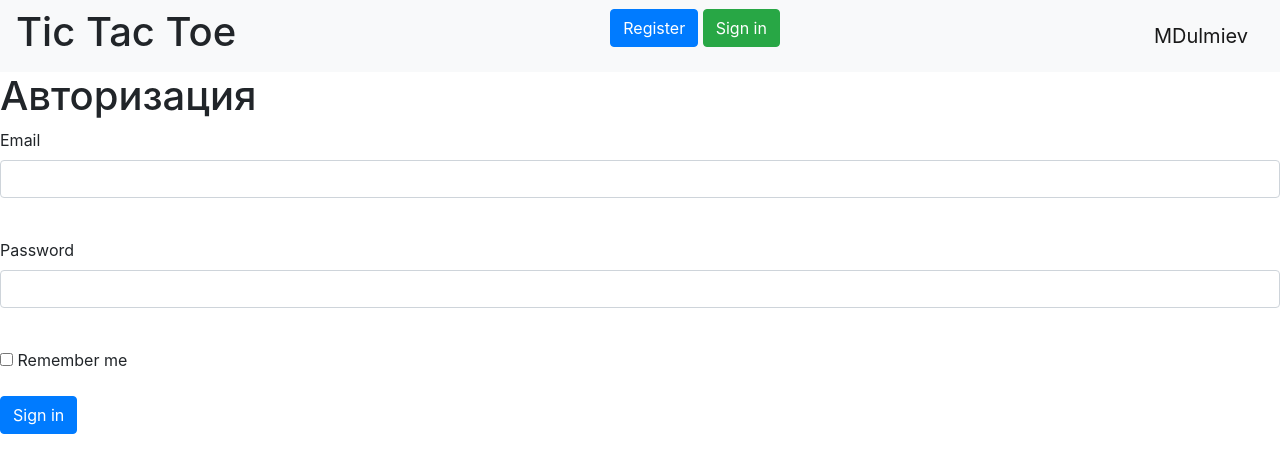
After one commit to DulmievMusa/Tic_tak_toe_project, a Flask app: page /login in a window 1280 px wide. The commit adds this page. Shown: the top 473 px of the page. Run offline with Flask 2, Linux system fonts and the light colour scheme; some libraries are stand-ins or nearby versions.

Commit message:
login user

```diff
--- /dev/null
+++ b/forms/login_form.py
@@ -0,0 +1,10 @@
+from flask_wtf import FlaskForm
+from wtforms import PasswordField, StringField, TextAreaField, SubmitField, EmailField, BooleanField
+from wtforms.validators import DataRequired
+
+
+class LoginForm(FlaskForm):
+    email = EmailField('Email', validators=[DataRequired()])
+    password = PasswordField('Password', validators=[DataRequired()])
+    remember_me = BooleanField('Remember me')
+    submit = SubmitField('Sign in')
--- a/main.py
+++ b/main.py
@@ -7,14 +7,25 @@ from data.users import User
 from funcs.user_funcs import *
 # from data import users_resources
 from forms.register_form import RegisterForm
-from flask_login import LoginManager
+from forms.login_form import LoginForm
+from flask_login import LoginManager, login_user, current_user, login_required, logout_user
 db_session.global_init("db/main.db")
 
 app = Flask(__name__)
 app.config['SECRET_KEY'] = 'my_tic_tac_toe_key'
+
 api = Api(app)
 # api.add_resource(users_resources.UserListResource, '/api/users')
 # api.add_resource(users_resources.UserResource, '/api/user/<int:user_id>')
+
+login_manager = LoginManager()
+login_manager.init_app(app)
+
+
+@login_manager.user_loader
+def load_user(user_id):
+    db_sess = db_session.create_session()
+    return db_sess.query(User).get(user_id)
 
 
 @app.route('/test_reload')
@@ -24,7 +35,7 @@ def test_reload():
 
 @app.route('/')
 def index():
-    return render_template('base.html', current_user=False)
+    return render_template('base.html', current_user=current_user)
 
 
 @app.route('/register', methods=['GET', 'POST'])
@@ -49,6 +60,28 @@ def register():
     return render_template('register_form.html', title='Registration', form=form)
 
 
+@app.route('/login', methods=['GET', 'POST'])
+def login():
+    form = LoginForm()
+    if form.validate_on_submit():
+        db_sess = db_session.create_session()
+        user = db_sess.query(User).filter(User.email == form.email.data).first()
+        if user and user.check_password(form.password.data):
+            login_user(user, remember=form.remember_me.data)
+            return redirect("/")
+        return render_template('login.html',
+                               message="Incorrect login or password",
+                               form=form)
+    return render_template('login.html', title='Authorization', form=form)
+
+
+@app.route('/logout')
+@login_required
+def logout():
+    logout_user()
+    return redirect("/")
+
+
 def main():
     app.run()
 
--- a/templates/base.html
+++ b/templates/base.html
@@ -13,7 +13,7 @@
 <body>
     <nav class="navbar navbar-light bg-light">
         <H1>Tic Tac Toe</H1>
-        {% if current_user %}
+        {% if current_user.is_authenticated %}
             <p>
                 <a class="btn btn-primary " href="/addjob">Add job</a>
             </p>
@@ -21,7 +21,7 @@
         {% else %}
             <p>
                 <a class="btn btn-primary " href="/register">Register</a>
-                <a class="btn btn-success" href="/login">Login</a>
+                <a class="btn btn-success" href="/login">Sign in</a>
             </p>
         {% endif %}
         <a class="navbar-brand" href="/">MDulmiev</a>
--- /dev/null
+++ b/templates/login.html
@@ -0,0 +1,29 @@
+{% extends "base.html" %}
+
+{% block content %}
+    <h1>Авторизация</h1>
+    <form action="" method="post">
+        {{ form.hidden_tag() }}
+        <p>
+            {{ form.email.label }}<br>
+            {{ form.email(class="form-control", type="email") }}<br>
+            {% for error in form.email.errors %}
+                <div class="alert alert-danger" role="alert">
+                    {{ error }}
+                </div>
+            {% endfor %}
+        </p>
+        <p>
+            {{ form.password.label }}<br>
+            {{ form.password(class="form-control", type="password") }}<br>
+            {% for error in form.password.errors %}
+                <div class="alert alert-danger" role="alert">
+                    {{ error }}
+                </div>
+            {% endfor %}
+        </p>
+        <p>{{ form.remember_me() }} {{ form.remember_me.label }}</p>
+        <p>{{ form.submit(type="submit", class="btn btn-primary") }}</p>
+        <div>{{ message }}</div>
+    </form>
+{% endblock %}
```
Also changed, not shown: db/main.db.
